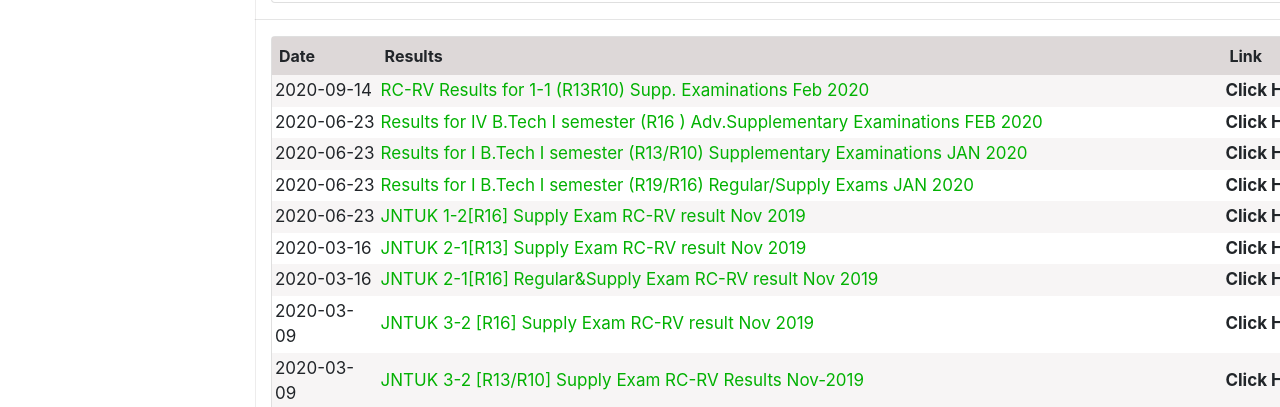
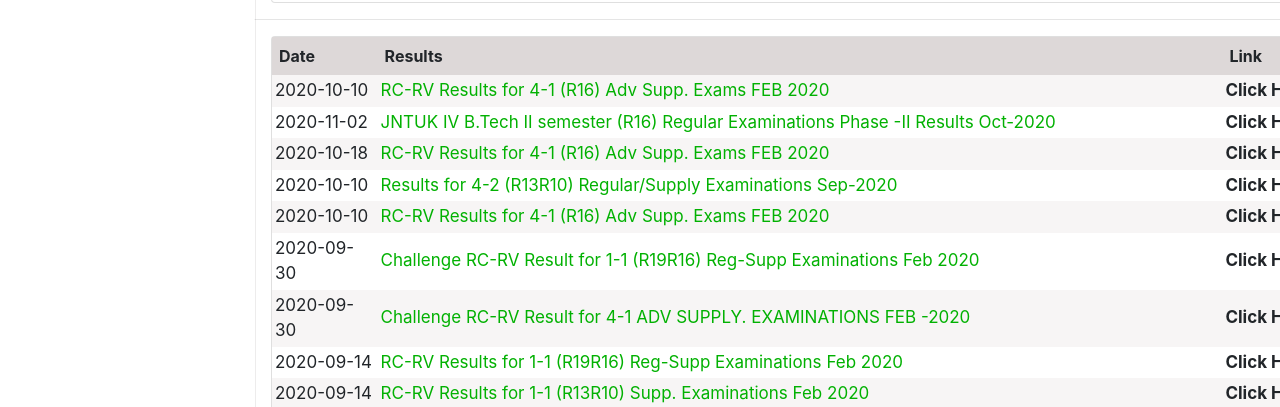
Before and after one commit to govardhan8297/college-site, a plain HTML site: page index.html in a window 1280 px wide. Shown: the part 349-756 px from the top of the page. Drawn offline with nearby package versions, Linux system fonts and the light colour scheme.

Commit message:
Update index.html

```diff
--- a/index.html
+++ b/index.html
@@ -180,6 +180,105 @@
             <th>Results</th>
             <th>Link</th>
           </tr>
+          <tr>
+            <td>2020-10-10</td>
+            <td style="color: rgb(2, 177, 2)">
+              RC-RV Results for 4-1 (R16) Adv Supp. Exams FEB 2020
+            </td>
+            <td
+              onclick="location.href='http://www.khitguntur.com/jntuk-results/results/jntuk-bt-r16-4-1-adv-supply-rc-rv-results-feb-2020.html';"
+              style="cursor: pointer"
+            >
+              <strong>Click Here</strong>
+            </td>
+          </tr>
+          <tr>
+            <td>2020-11-02</td>
+            <td style="color: rgb(2, 177, 2)">
+              JNTUK IV B.Tech II semester (R16) Regular Examinations Phase -II
+              Results Oct-2020
+            </td>
+            <td
+              onclick="location.href='http://www.khitguntur.com/jntuk-results/results/jntuk-bt-r16-4-2-regular-phase-2-results-oct-2020.html';"
+              style="cursor: pointer"
+            >
+              <strong>Click Here</strong>
+            </td>
+          </tr>
+          <tr>
+            <td>2020-10-18</td>
+            <td style="color: rgb(2, 177, 2)">
+              RC-RV Results for 4-1 (R16) Adv Supp. Exams FEB 2020
+            </td>
+            <td
+              onclick="location.href='http://www.khitguntur.com/jntuk-results/results/jntuk-bt-r16-4-2-regular-results-sept-2020.html';"
+              style="cursor: pointer"
+            >
+              <strong>Click Here</strong>
+            </td>
+          </tr>
+          <tr>
+            <td>2020-10-10</td>
+            <td style="color: rgb(2, 177, 2)">
+              Results for 4-2 (R13R10) Regular/Supply Examinations Sep-2020
+            </td>
+            <td
+              onclick="location.href='http://www.khitguntur.com/jntuk-results/results/jntuk-bt-r13-4-2-reg-supply-results-sep-2020.html';"
+              style="cursor: pointer"
+            >
+              <strong>Click Here</strong>
+            </td>
+          </tr>
+          <tr>
+            <td>2020-10-10</td>
+            <td style="color: rgb(2, 177, 2)">
+              RC-RV Results for 4-1 (R16) Adv Supp. Exams FEB 2020
+            </td>
+            <td
+              onclick="location.href='http://www.khitguntur.com/jntuk-results/results/jntuk-bt-r16-4-1-adv-supply-rc-rv-results-feb-2020.html';"
+              style="cursor: pointer"
+            >
+              <strong>Click Here</strong>
+            </td>
+          </tr>
+          <tr>
+            <td>2020-09-30</td>
+            <td style="color: rgb(2, 177, 2)">
+              Challenge RC-RV Result for 1-1 (R19R16) Reg-Supp Examinations Feb
+              2020
+            </td>
+            <td
+              onclick="location.href='http://www.khitguntur.com/jntuk-results/results/CHRCRV-bt11-r19-r16-feb2020.html';"
+              style="cursor: pointer"
+            >
+              <strong>Click Here</strong>
+            </td>
+          </tr>
+          <tr>
+            <td>2020-09-30</td>
+            <td style="color: rgb(2, 177, 2)">
+              Challenge RC-RV Result for 4-1 ADV SUPPLY. EXAMINATIONS FEB -2020
+            </td>
+            <td
+              onclick="location.href='http://www.khitguntur.com/jntuk-results/results/CHRCRV-bt41-r13-r16-feb2020.html';"
+              style="cursor: pointer"
+            >
+              <strong>Click Here</strong>
+            </td>
+          </tr>
+          <tr>
+            <td>2020-09-14</td>
+            <td style="color: rgb(2, 177, 2)">
+              RC-RV Results for 1-1 (R19R16) Reg-Supp Examinations Feb 2020
+            </td>
+            <td
+              onclick="location.href='http://www.khitguntur.com/jntuk-results/results/jntuk-bt-r19-r16-1-1-reg-supply-rc-rv-results-feb-2020.html';"
+              style="cursor: pointer"
+            >
+              <strong>Click Here</strong>
+            </td>
+          </tr>
+
           <tr>
             <td>2020-09-14</td>
             <td style="color: rgb(2, 177, 2)">
```
